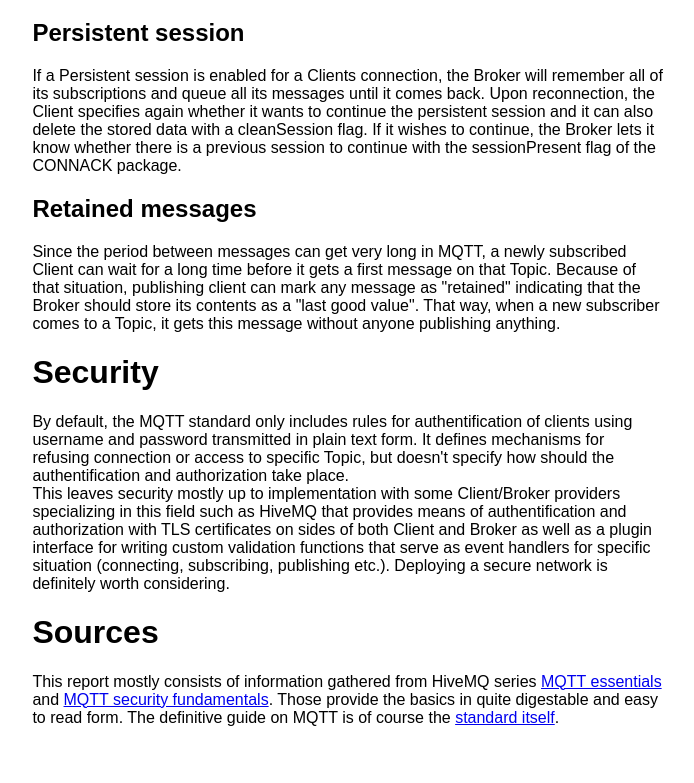
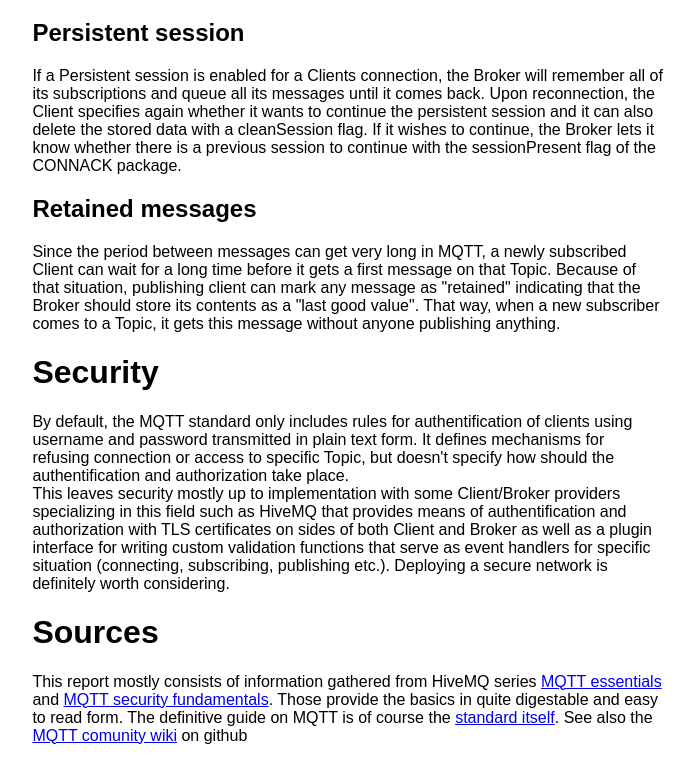
Before and after one commit to PetrBarborka/MQTT, a plain HTML site: page index.html in a window 1280 px wide. Shown: the part 7585-8368 px from the top of the page, without its empty margins (102-796 px from the left). Drawn offline with Linux system fonts and the light colour scheme.

Commit message:
added wiki to sources

```diff
--- a/index.html
+++ b/index.html
@@ -438,6 +438,7 @@
     <div class="anchor" id="sources">
       <H1>Sources</H1>
       This report mostly consists of information gathered from HiveMQ series <a href="http://www.hivemq.com/mqtt-essentials/">MQTT essentials</a> and <a href="http://www.hivemq.com/mqtt-security-fundamentals/">MQTT security fundamentals</a>. Those provide the basics in quite digestable and easy to read form. The definitive guide on MQTT is of course the <a href="http://docs.oasis-open.org/mqtt/mqtt/v3.1.1/os/mqtt-v3.1.1-os.html#_Toc398718111">standard itself</a>.
+      See also the <a href="https://github.com/mqtt/mqtt.github.io/wiki">MQTT comunity wiki</a> on github
     </div>
 <!--     <div id="implementation">
       <H1>Implementation</H1>
```
